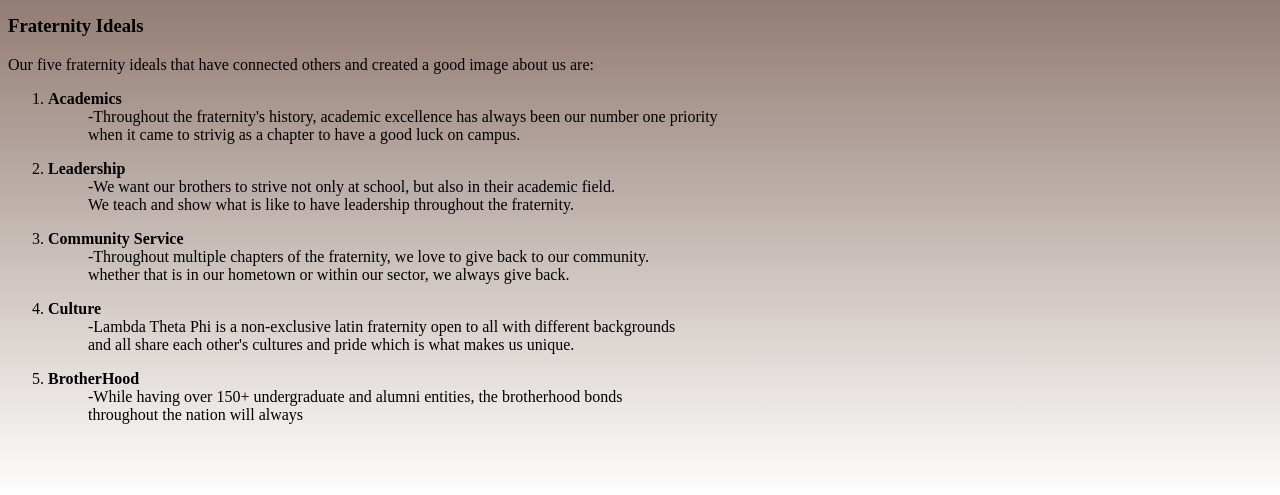
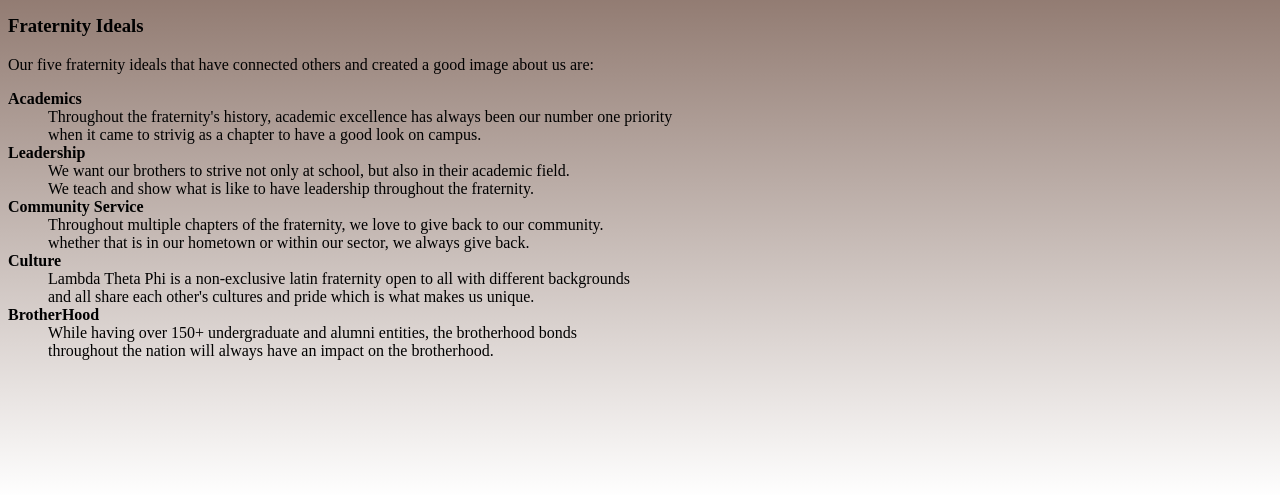
Before and after one commit to TruerroWild/Kutztown-Lambdas-Webiste, a plain HTML site: page about.html in a window 1280 px wide. Shown: the part 301-796 px from the top of the page. Drawn offline with Linux system fonts and the light colour scheme.

Commit message:
fixed list and grammer

```diff
--- a/about.html
+++ b/about.html
@@ -26,46 +26,31 @@
 
     <h3>Fraternity Ideals</h3>
     <p>Our five fraternity ideals that have connected others and created a good image about us are:</p>
-    <ol>
-        <li>
     <dl>
         <dt><strong>Academics</strong></dt>
-                <dd>-Throughout the fraternity's history, academic excellence has always been our number one priority<br>
-                when it came to strivig as a chapter to have a good luck on campus.</dd>
-            </dl>
-        </li>
-        <li>
-            <dl>
+        <dd>Throughout the fraternity's history, academic excellence has always been our number one priority<br>
+        when it came to strivig as a chapter to have a good look on campus.</dd>
+
         <dt><strong>Leadership</strong></dt>
-                <dd>-We want our brothers to strive not only at school, but also in their academic field.<br>
+        <dd>We want our brothers to strive not only at school, but also in their academic field.<br>
             We teach and show what is like to have leadership throughout the fraternity.</dd>
-            </dl>
-        </li>
-        <li>
-            <dl>
+
         <dt><strong>Community Service</strong></dt>
-                <dd>-Throughout multiple chapters of the fraternity, we love to give back to our community.<br>
+        <dd>Throughout multiple chapters of the fraternity, we love to give back to our community.<br>
             whether that is in our hometown or within our sector, we always give back.
         </dd>
-            </dl>
-        </li>
-        <li>
-            <dl>
+
         <dt><strong>Culture</strong></dt>
-                <dd>-Lambda Theta Phi is a non-exclusive latin fraternity open to all with different backgrounds<br>
+        <dd>Lambda Theta Phi is a non-exclusive latin fraternity open to all with different backgrounds<br>
             and all share each other's cultures and pride which is what makes us unique.
         </dd>
-            </dl>
-        </li>
-        <li>
-            <dl>
+
         <dt><strong>BrotherHood</strong></dt>
-                <dd>-While having over 150+ undergraduate and alumni entities, the brotherhood bonds<br>
-                    throughout the nation will always
+        <dd>While having over 150+ undergraduate and alumni entities, the brotherhood bonds<br>
+            throughout the nation will always have an impact on the brotherhood.
         </dd>
     </dl>
-        </li>
-    </ol>
+
 
     <script src="script.js"></script>
 </body>
```
Lines whose indentation alone changed are shown as unchanged.
